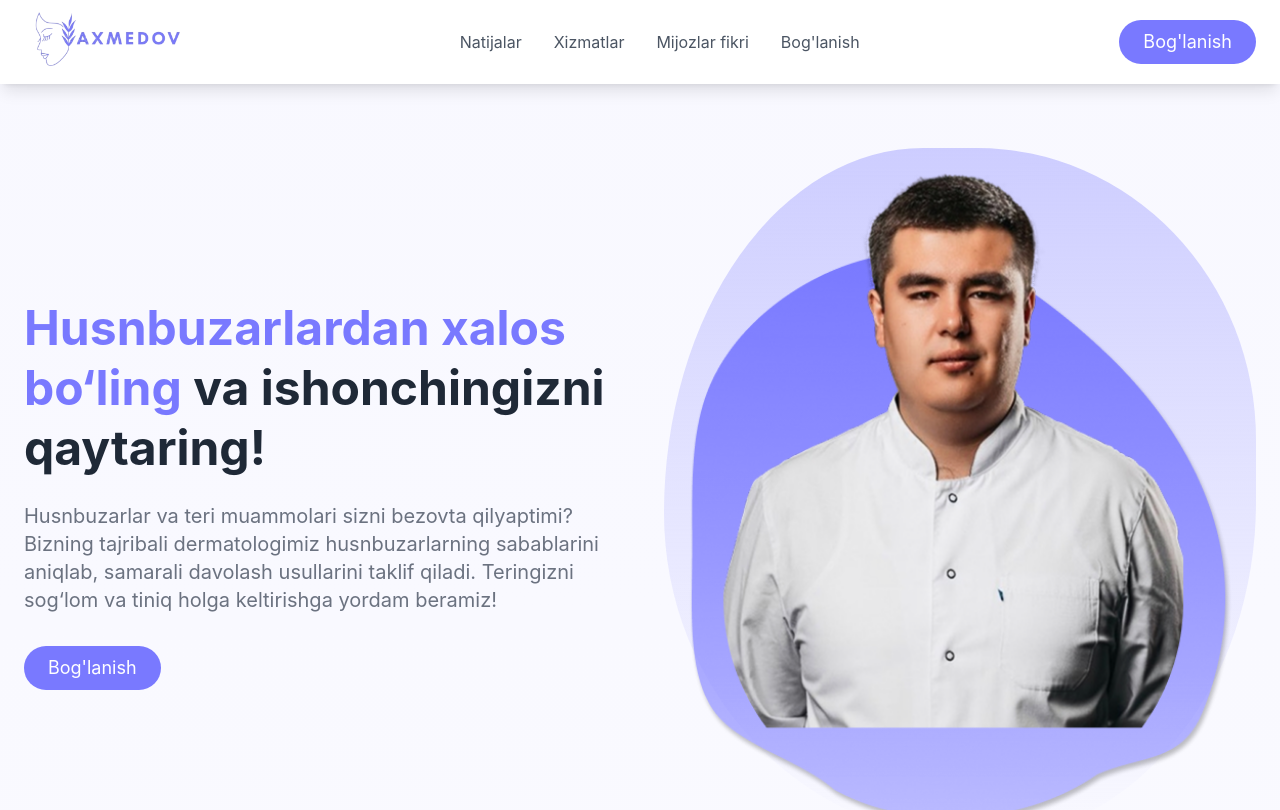
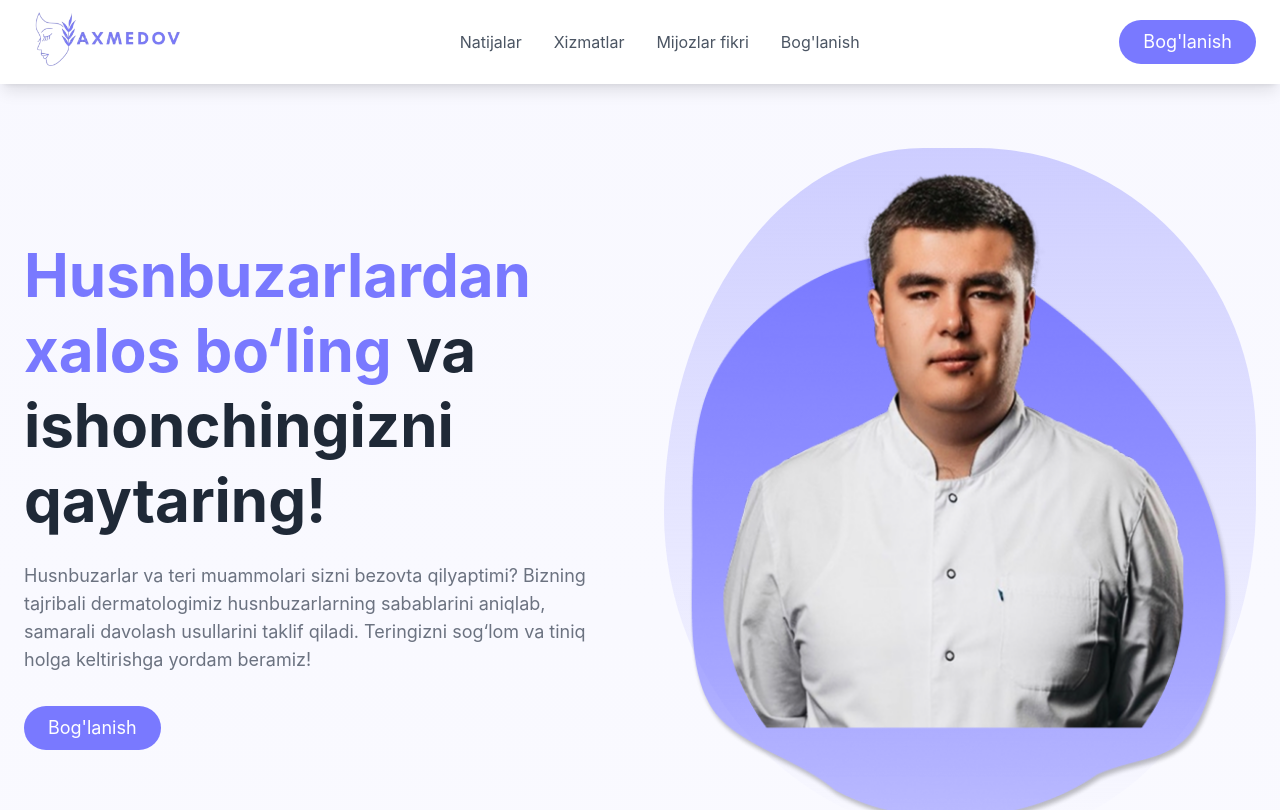
Before and after one commit to NozimjonShukrullayev/dermatolog-axmedov, a React (Vite) app: page / in a window 1280 px wide. Shown: the top 810 px of the page. Built offline with nearby package versions, Linux system fonts and the light colour scheme.

Commit message:
Update Hero.jsx font sizes corrected

```diff
--- a/src/components/Hero.jsx
+++ b/src/components/Hero.jsx
@@ -21,11 +21,11 @@ function Hero() {
 					animate={{ opacity: 1, x: 0 }}
 					transition={{ duration: 0.8 }}
 				>
-					<h1 className='text-2xl md:text-3xl/tight lg:text-5xl/tight font-bold text-gray-800 mb-6'>
+					<h1 className='text-4xl md:text-5xl/tight lg:text-6xl/tight font-bold text-gray-800 mb-6'>
 						<span className='text-primary'>Husnbuzarlardan xalos bo‘ling</span>{' '}
 						va ishonchingizni qaytaring!
 					</h1>
-					<p className='text-sm md:text-[18px] lg:text-xl font-normal text-gray-500 mb-8'>
+					<p className='text-lg font-normal text-gray-500 mb-8'>
 						Husnbuzarlar va teri muammolari sizni bezovta qilyaptimi? Bizning
 						tajribali dermatologimiz husnbuzarlarning sabablarini aniqlab,
 						samarali davolash usullarini taklif qiladi. Teringizni sog‘lom va
```
